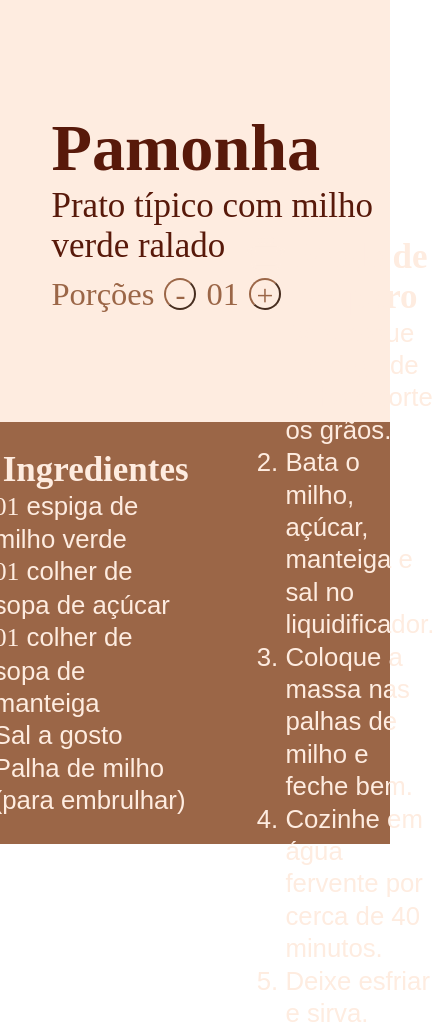
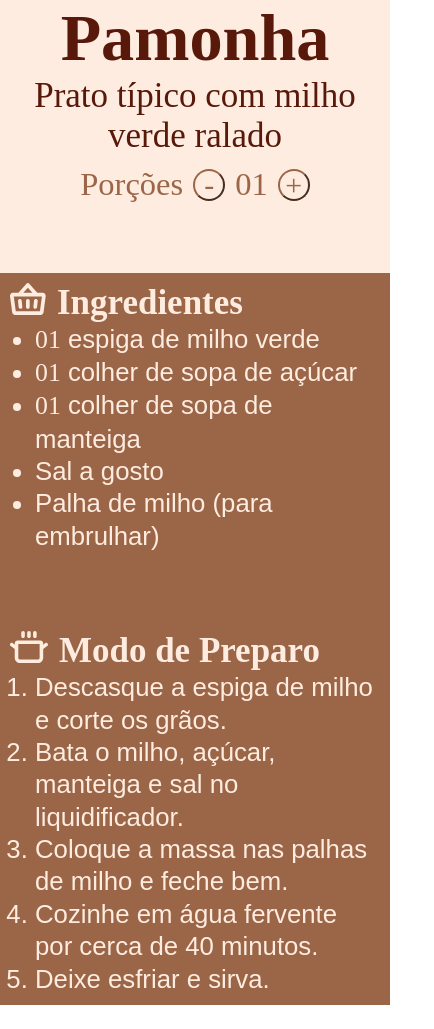
Before and after one commit to runnanC-137/unicode, a plain HTML site: page index.html in a window 390 px wide. Shown: the whole page, 434 px wide, since content can reach past the window. After the commit the page ends 1005 px from the top, so only its background shows below. Drawn offline with Linux system fonts and the light colour scheme; a web font is replaced by a local one.

Commit message:
Update index.html
responsividade

```diff
--- a/index.html
+++ b/index.html
@@ -85,6 +85,30 @@
             line-height: 32.39px;
         }
 
+        @media only screen
+        and (max-width: 900px) {
+            section {
+                flex-direction: column;
+                width: auto;
+                height: auto;
+            }
+            .de-cima {
+                flex-direction: column-reverse;
+                text-align: center;
+            }
+            .de-cima picture {
+                width: 90%;
+            }
+            .de-cima .porcoes {
+                justify-content: center;
+            }
+            .de-baixo .lista {
+                padding-left: 25px;
+            }
+            .de-baixo .ingredientes, .modo-de-preparo {
+                padding: 10px
+            }
+        }
     </style>
 
 </head>
```
